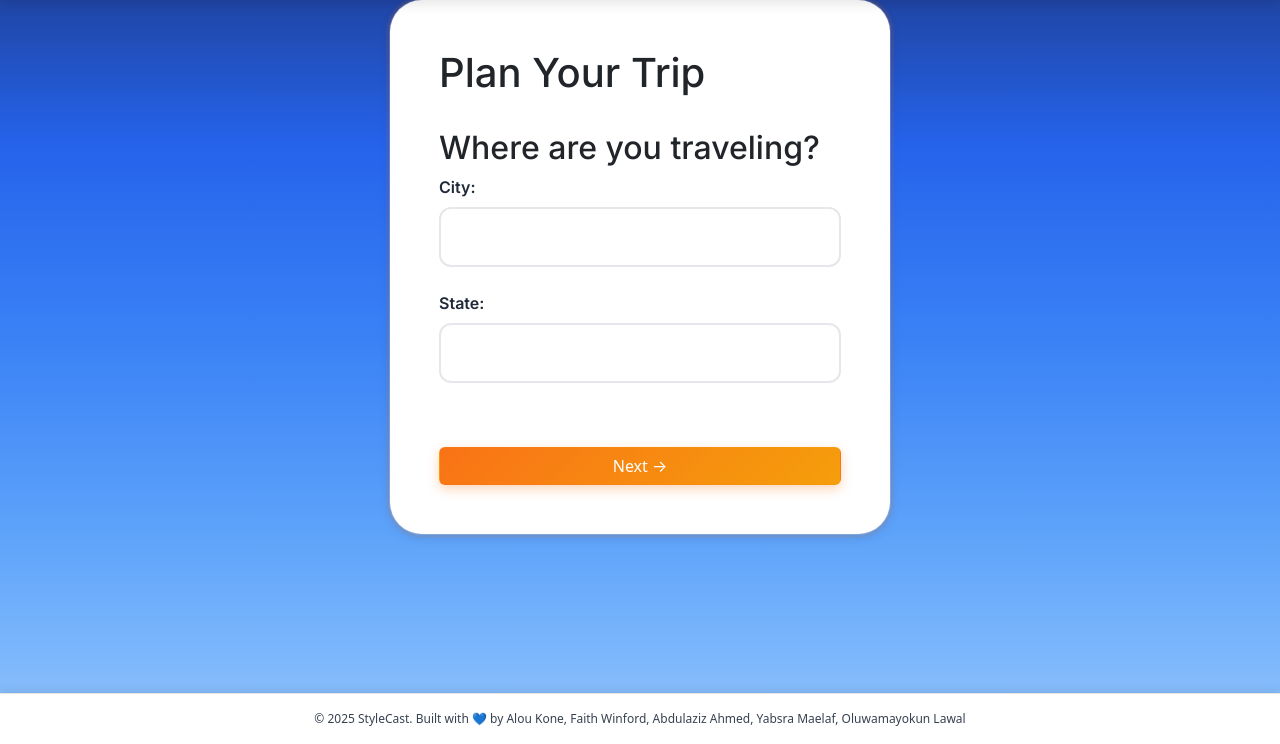
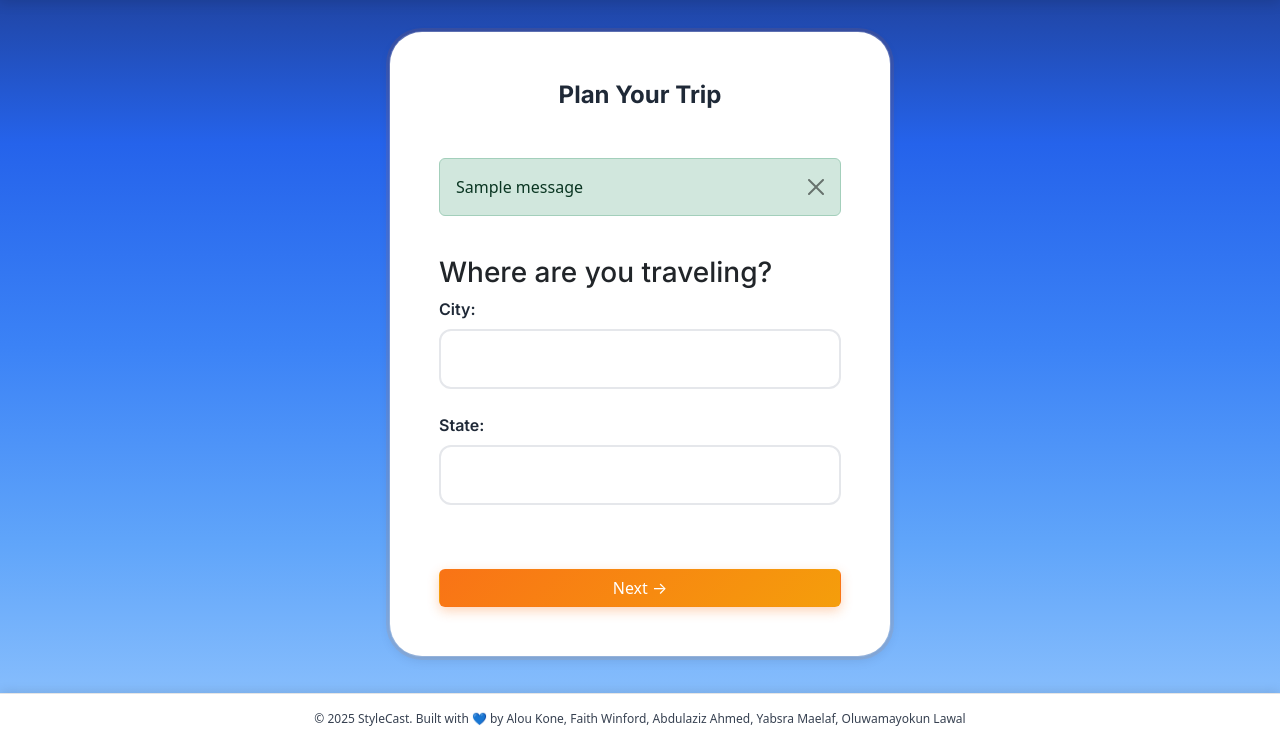
Before and after one commit to mayokunl/Weather-Based-Outfit-Planner, a Flask app: page /destination in a window 1280 px wide. Shown: the part 56-800 px from the top of the page. Run offline with Flask 3, Linux system fonts and the light colour scheme; a user stored in the database is signed in; tables that the repository leaves empty hold one stand-in row (values such as "Sample post"); one stand-in notice (Sample message) is shown.

Commit message:
Fix form submission and backend route for destination page

```diff
--- a/app/routes/main.py
+++ b/app/routes/main.py
@@ -16,6 +16,9 @@ def destination():
         city = request.form.get('city', '').strip()
         region = request.form.get('region', '').strip()
 
+        # Debugging messages
+        print(f"City: {city}, Region: {region}")
+
         # Basic validation
         if not city or not region:
             flash('Both city and region are required', 'error')
@@ -25,6 +28,8 @@ def destination():
         session['city'] = city
         session['region'] = region
 
+        # Debugging messages
+        print("Redirecting to duration...")
         return redirect(url_for('main.duration'))
 
     return render_template('destination.html')
--- a/app/templates/destination.html
+++ b/app/templates/destination.html
@@ -1,9 +1,22 @@
 {% extends "layout.html" %}
 {% block content %}
-<form method="post" class="container-card container-form">
-  <h1 class="heading-1">Plan Your Trip</h1>
+<div class="container-card container-form mt-xl">
+  <h1 class="form-title">Plan Your Trip</h1>
+  {% with messages = get_flashed_messages(with_categories=true) %}
+  {% if messages %}
+  {% for category, message in messages %}
+  <div class="alert alert-{{ category }} alert-dismissible fade show" role="alert">
+    {{ message }}
+    <button type="button" class="btn-close" data-bs-dismiss="alert" aria-label="Close"></button>
+  </div>
+  {% endfor %}
+  {% endif %}
+  {% endwith %}
+  <div class="fs-10 text-success">{{ success_message }}</div>
+  <div class="fs-10 text-danger">{{ message }}</div>
+  <form action="/destination" method="POST">
     <div class="form-section">
-    <h2 class="heading-2">Where are you traveling?</h2>
+      <h3 class="heading-3">Where are you traveling?</h3>
       <div class="form-group">
         <label class="form-label">City:</label>
         <input name="city" class="form-input" required>
@@ -15,4 +28,5 @@
     </div>
     <button type="submit" class="btn btn-large">Next →</button>
   </form>
+</div>
 {% endblock %}
```
Also changed, not shown: app/templates/register.html (+12 -0 lines). Lines whose indentation alone changed are shown as unchanged.
